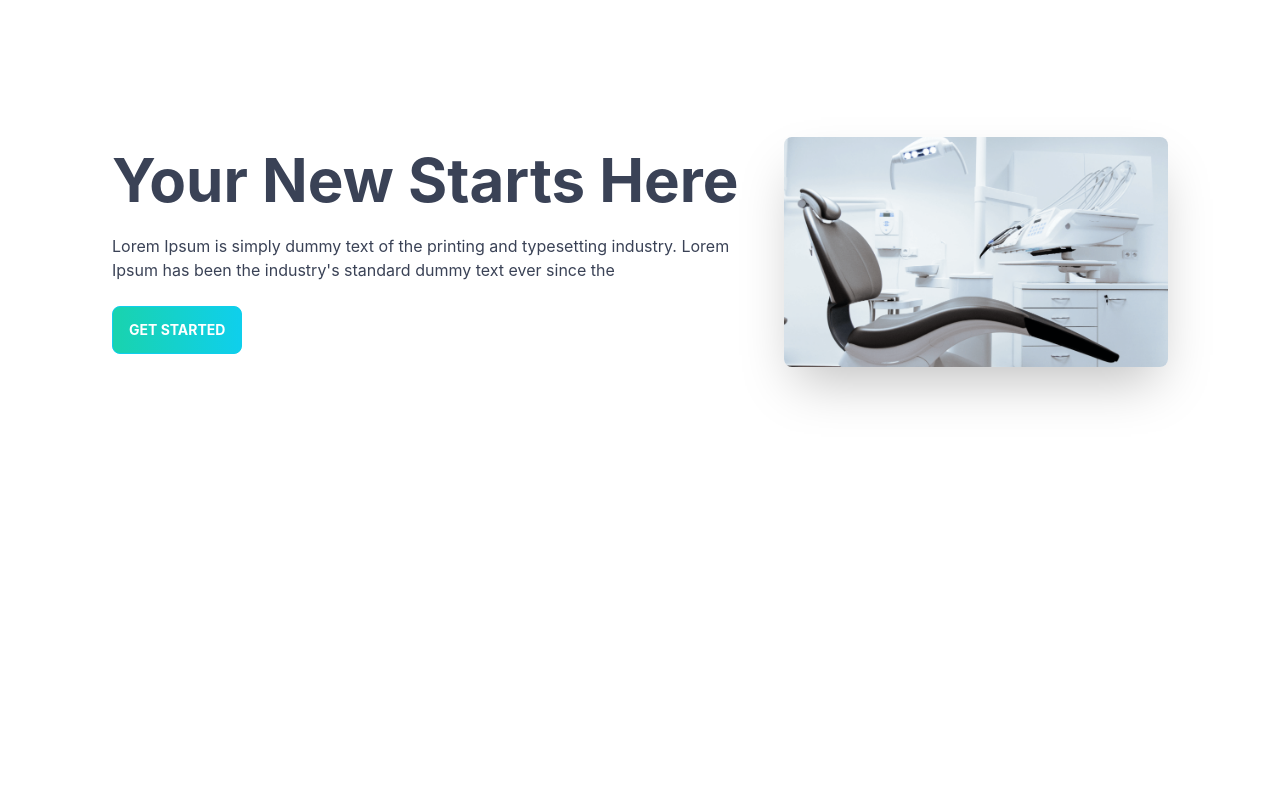
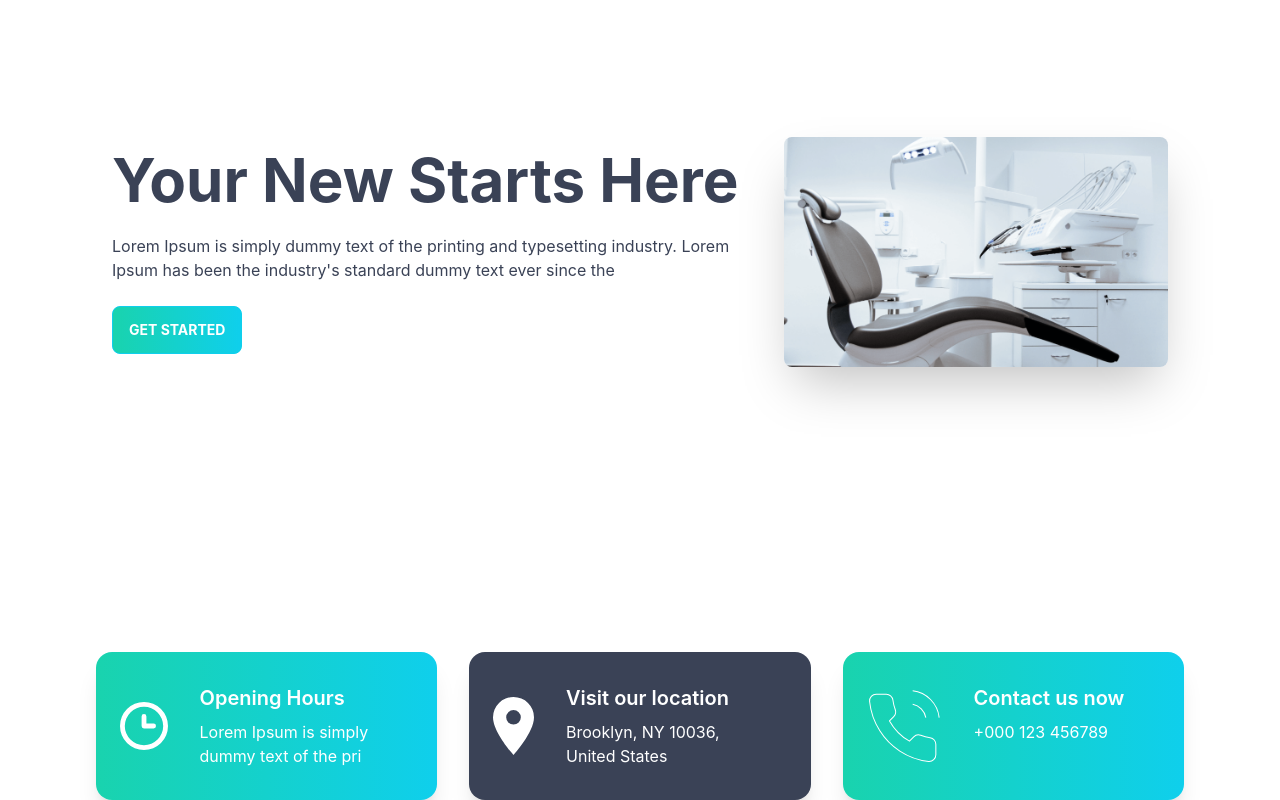
Before and after one commit to asaduzzaman599/doctors-portal-client-side, a React (Create React App) app: page / in a window 1280 px wide. Shown: the part 212-1012 px from the top of the page. Before the commit the page ends 864 px from the top, so only its background shows below. Built offline with nearby package versions, Linux system fonts and the light colour scheme.

Commit message:
info added

```diff
--- a/src/Pages/Home/Home.js
+++ b/src/Pages/Home/Home.js
@@ -1,10 +1,12 @@
 import React from 'react';
 import Banner from './Banner';
+import Info from './Info';
 
 const Home = () => {
     return (
         <div>
             <Banner></Banner>
+            <Info></Info>
         </div>
     );
 };
--- /dev/null
+++ b/src/Pages/Home/Info.js
@@ -0,0 +1,22 @@
+import React from 'react';
+import clock from './../../assets/icons/clock.svg'
+import marker from './../../assets/icons/marker.svg'
+import phone from './../../assets/icons/phone.svg'
+import InfoCard from './InfoCard';
+
+const Info = () => {
+    const infos = [
+        { _id: 1, title: "Opening Hours", description: 'Lorem Ipsum is simply dummy text of the pri', icon: clock, bgColor: "bg-gradient-to-r from-secondary to-primary" },
+        { _id: 2, title: "Visit our location", description: 'Brooklyn, NY 10036, United States', icon: marker, bgColor: "bg-accent" },
+        { _id: 3, title: "Contact us now", description: '+000 123 456789', icon: phone, bgColor: "bg-gradient-to-r from-secondary to-primary" },
+    ]
+    return (
+        <div className='grid md:grid-cols-3 px-24 gap-8'>
+            {
+                infos.map(cardInfo => <InfoCard key={cardInfo._id} cardInfo={cardInfo}></InfoCard>)
+            }
+        </div>
+    );
+};
+
+export default Info;
--- /dev/null
+++ b/src/Pages/Home/InfoCard.js
@@ -0,0 +1,16 @@
+import React from 'react';
+
+const InfoCard = ({ cardInfo }) => {
+    return (
+        <div class={`card card-side ${cardInfo.bgColor} shadow-xl px-6 text-white`}>
+            <figure><img src={cardInfo.icon} alt="Movie" /></figure>
+            <div class="card-body">
+                <h2 class="card-title">{cardInfo.title}</h2>
+                <p>{cardInfo.description}</p>
+
+            </div>
+        </div>
+    );
+};
+
+export default InfoCard;
```
